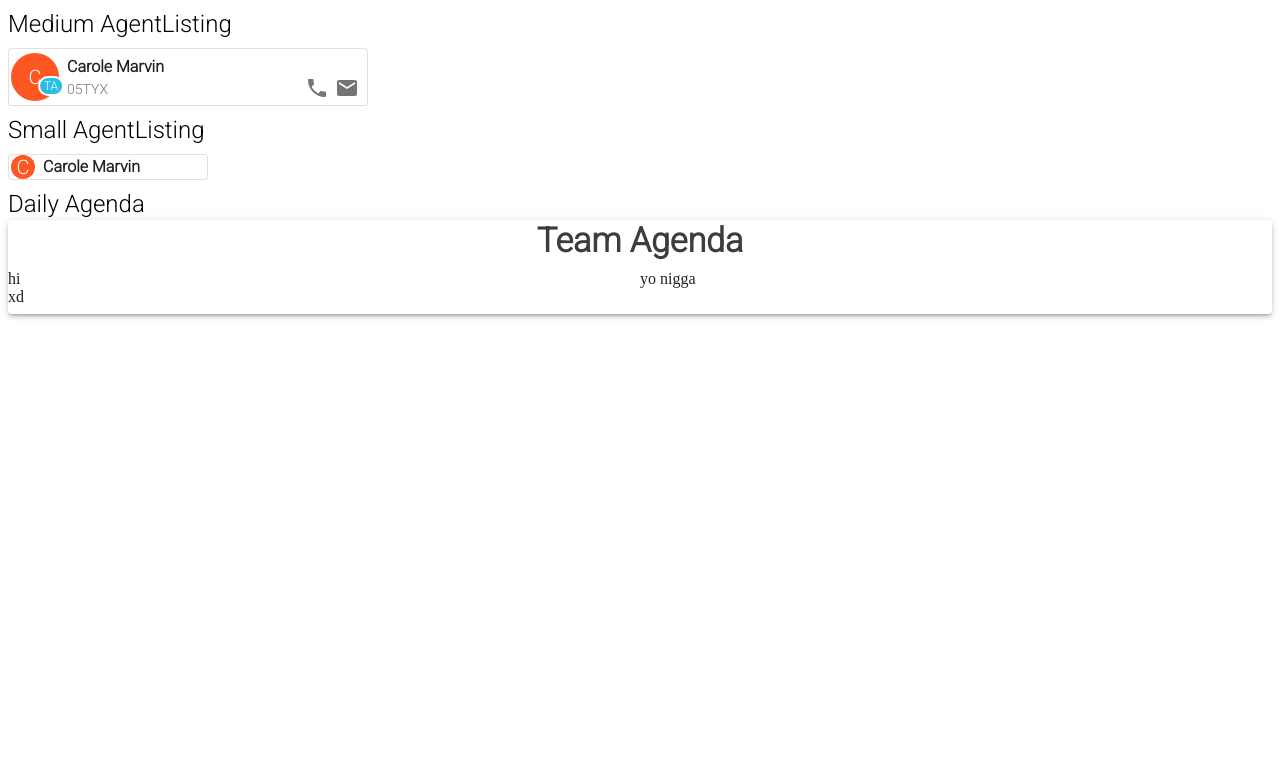
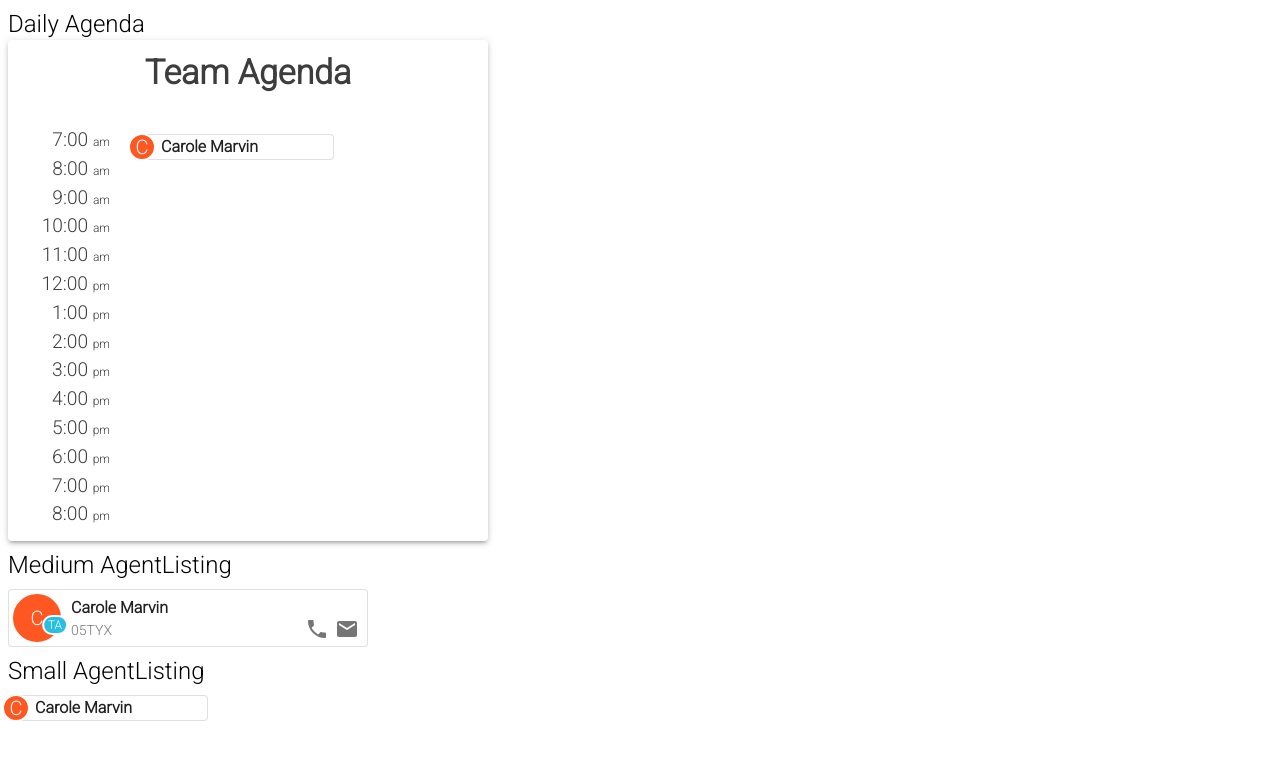
Before and after one commit to vollantre/agent-listing, a React app: page / in a window 1280 px wide. Shown: the top 760 px of the page. Built offline with nearby package versions, Linux system fonts and the light colour scheme; the HTML template or start-up script is replaced by a standard one.

Commit message:
overlap avatar in small version of AgentListing and finish DailyAgenda

```diff
--- a/src/App.js
+++ b/src/App.js
@@ -37,6 +37,13 @@ const App = () => {
     return(
         <MuiThemeProvider theme={theme}>
             <Typography variant="h5">
+                Daily Agenda
+            </Typography>
+            <DailyAgenda
+                title="Team Agenda"
+                agents={[mockObj]}
+            />
+            <Typography style={{ marginTop: '20px' }} variant="h5">
                Medium AgentListing
             </Typography>
             <List className={classes.root}>
@@ -48,12 +55,6 @@ const App = () => {
             <List  className={classes.small}>
                 <AgentListing size="small" agent={mockObj} />
             </List>
-            <Typography variant="h5">
-                Daily Agenda
-            </Typography>
-            <DailyAgenda
-                title="Team Agenda"
-            />
         </MuiThemeProvider>
     )
 }
--- a/src/components/AgentListing.js
+++ b/src/components/AgentListing.js
@@ -1,7 +1,7 @@
 import React from 'react'
 import PropTypes from 'prop-types'
 import { withStyles } from '@material-ui/core/styles'
-import Card from '@material-ui/core/Card'
+import MuiCard from '@material-ui/core/Card'
 import Phone from '@material-ui/icons/Phone'
 import Email from '@material-ui/icons/Email'
 import MuiListItem from '@material-ui/core/ListItem'
@@ -11,12 +11,20 @@ import Slider from './Slider'
 import Avatar from './Avatar'
 
 //STYLING
-const ListItemText = withStyles(theme => ({
+const SmallListItemText = withStyles(theme => ({
     root: {
         marginTop: 0,
-        marginBottom: 0
+        marginBottom: 0,
+        marginLeft: theme.spacing(2),
+        marginRight: theme.spacing(3)
     }
 }))(MuiListItemText)
+
+const Card = withStyles(theme => ({
+    root: {
+        overflow: 'unset'
+    }
+}))(MuiCard)
 
 const ListSecondaryAction = withStyles(theme => ({
     root: {
@@ -40,16 +48,16 @@ const ListItem = withStyles(theme => ({
 
 //SmallAgentListing component
 const SmallAgentListing = ({ agent }) =>
-    <Card variant="outlined">
-        <ListItem>
+
+        <Card variant="outlined"><ListItem>
             <Avatar size='small' backgroundColor={agent.color}>
                 {agent.name[0]}
             </Avatar>
-            <ListItemText
+            <SmallListItemText
                 primary={<strong>{agent.name}</strong>}
             />
-        </ListItem>
-    </Card>
+        </ListItem></Card>
+
 
 //MediumAgentListing component
 const MediumAgentListing = ({ agent, showEmail, showPhone, handleEmailReveal, handlePhoneReveal }) =>
--- a/src/components/Avatar.js
+++ b/src/components/Avatar.js
@@ -27,11 +27,18 @@ const ListItemAvatar = withStyles(theme => ({
 const styles = theme => ({
     small: {
         width: theme.spacing(3),
-        height: theme.spacing(3)
+        height: theme.spacing(3),
+        position: 'absolute',
+        marginLeft: '-9px',
+        border: '2px solid white',
+        borderRadius: '50%',
+        top: '-2px'
     },
     large: {
         width: theme.spacing(6),
-        height: theme.spacing(6)
+        height: theme.spacing(6),
+        border: '2px solid white',
+        borderRadius: '50%'
     }
 })
 
--- a/src/components/DailyAgenda.js
+++ b/src/components/DailyAgenda.js
@@ -1,34 +1,68 @@
 import React from 'react'
 import { withStyles } from '@material-ui/core/styles'
-import Paper from '@material-ui/core/Paper'
+import MuiPaper from '@material-ui/core/Paper'
 import List from '@material-ui/core/List'
 import MuiTypography from '@material-ui/core/Typography'
 import Grid from '@material-ui/core/Grid'
+import AgentListing from './AgentListing'
 
 const Typography = withStyles(theme => ({
     h4: {
         color: '#3d3d3d',
-        fontWeight: 'bold'
+        fontWeight: 'bold',
+        paddingTop: '12px'
+    },
+    body1: {
+        fontSize: '1.2rem',
+        color: '#3d3d3d'
     }
 }))(MuiTypography)
 
-const DailyAgenda = ({ title }) => {
+const Paper = withStyles(theme => ({
+    root: {
+        width: theme.spacing(60)
+    }
+}))(MuiPaper)
+
+const Time = ({ hour,  }) => (
+    <Grid item xs={12}>
+        <Typography align="right" variant="body1">
+            {hour.slice(0,5)} <Typography variant="caption">{hour.substr(-2)}</Typography>
+        </Typography>
+    </Grid>
+)
+
+const Times = () => (
+    <Grid container item xs={3}>
+        <Time hour="7:00 am" />
+        <Time hour="8:00 am" />
+        <Time hour="9:00 am" />
+        <Time hour="10:00 am" />
+        <Time hour="11:00 am" />
+        <Time hour="12:00 pm" />
+        <Time hour="1:00 pm" />
+        <Time hour="2:00 pm" />
+        <Time hour="3:00 pm" />
+        <Time hour="4:00 pm" />
+        <Time hour="5:00 pm" />
+        <Time hour="6:00 pm" />
+        <Time hour="7:00 pm" />
+        <Time hour="8:00 pm" />
+    </Grid>
+)
+
+const DailyAgenda = ({ title, agents }) => {
 
     return(
         <Paper elevation={3}>
             <Typography align="center" variant="h4">
             {title}
             </Typography>
-            <Grid container spacing={0}>
-                <Grid item xs={6}>
-                    <List>
-                        <li>hi</li>
-                        <li>xd</li>
-                    </List>
-                </Grid>
-                <Grid item xs={6}>
-                    <List>
-                        <li>yo nigga</li>
+            <Grid style={{ marginTop: '20px' }} container spacing={3}>
+                <Times />
+                <Grid item xs={9}>
+                    <List style={{ width: '200px' }}>
+                        <AgentListing size="small" agent={agents[0]} />
                     </List>
                 </Grid>
             </Grid>
```
